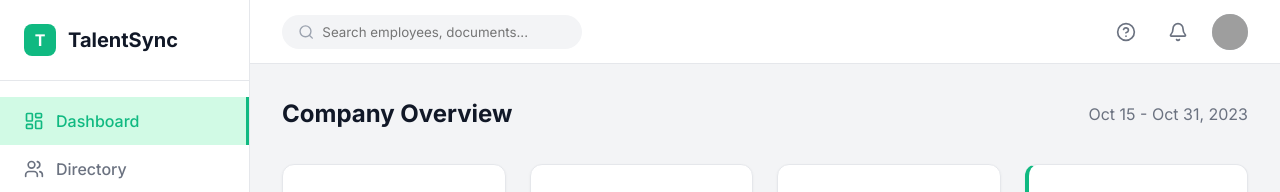
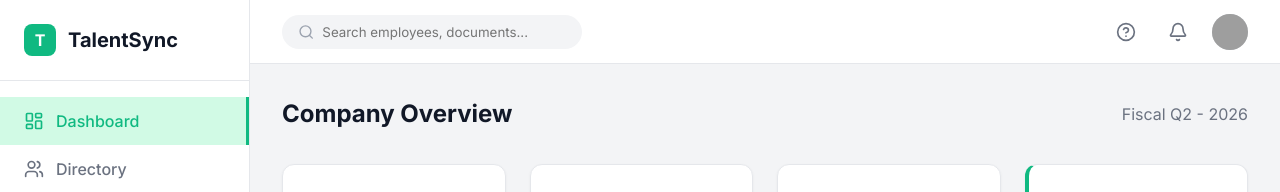
Before and after one commit to yuvalSela/DemoSite, a React app in the folder frontend/: page / in a window 1280 px wide. Shown: the top 192 px of the page. Built offline with nearby package versions, Linux system fonts and the light colour scheme; grey boxes are pictures that could not be loaded; the HTML template or start-up script is replaced by a standard one.

Commit message:
cli-tool: apply requested changes

```diff
--- a/frontend/src/App.jsx
+++ b/frontend/src/App.jsx
@@ -63,7 +63,7 @@ function App() {
           <>
             <div className="page-header">
               <h1 className="page-title">Company Overview</h1>
-              <div style={{color: 'var(--text-secondary)'}}>Oct 15 - Oct 31, 2023</div>
+              <div style={{color: 'var(--text-secondary)'}}>Fiscal Q2 - 2026</div>
             </div>
 
             <div className="metrics-grid">
```
